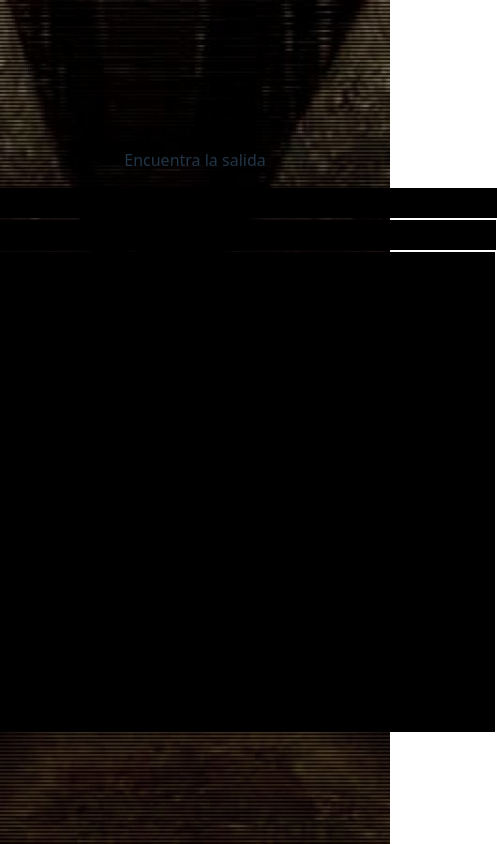
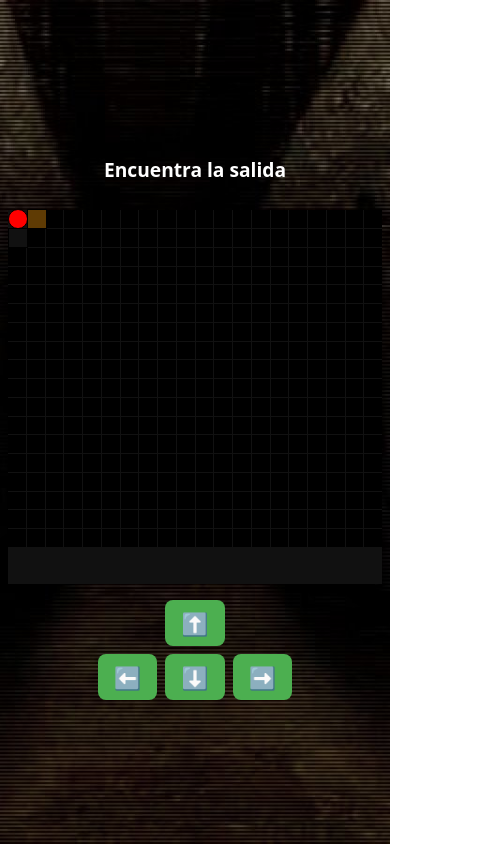
Before and after one commit to Patricio013/PaginaJuegos, a React (Vite) app: page /laberinto in a window 390 px wide. Shown: the whole page, 497 px wide, since content can reach past the window. Built offline with nearby package versions, Linux system fonts and the light colour scheme.

Commit message:
responsive

```diff
--- /dev/null
+++ b/src/estilos/LaberintoMobile.css
@@ -0,0 +1,49 @@
+.laberinto-mobile {
+    display: flex;
+    flex-direction: column;
+    align-items: center;
+    padding: 8px;
+  }
+
+  /* Título encima */
+  .titulo-mobile {
+    font-size: 1.2rem;
+    color: white;
+    margin-bottom: 6px;
+    text-align: center;
+  }
+
+  .laberinto {
+    width: calc(100vw - 16px);  /* 100% del viewport ancho menos 16px de padding */
+    aspect-ratio: 1;            /* altura = anchura */
+    display: grid;
+    grid-template-columns: repeat(20, 1fr);
+    grid-template-rows:    repeat(20, 1fr);
+    gap: 1px;
+    background: #111;
+    margin-bottom: 12px;
+  }
+
+  .fila {
+    display: contents;
+  }
+
+  /* Cada celda ocupa toda su fracción */
+  .celda {
+    width: 100%;
+    height: 100%;
+  }
+
+  /* Controles táctiles */
+  .controles {
+    display: flex;
+    flex-direction: column;
+    align-items: center;
+  }
+
+  .controles button {
+    margin: 4px;
+    font-size: 22px;
+    padding: 8px 16px;
+    border-radius: 8px;
+  }
--- /dev/null
+++ b/src/estilos/LaberintoPC.css
@@ -0,0 +1,42 @@
+.laberinto-pc {
+    display: flex;
+    flex-direction: column;
+    align-items: center;
+    margin-top: 20px;
+  }
+
+  .fila-pc {
+    display: flex;
+  }
+
+  .celda-pc {
+    width: 30px;
+    height: 30px;
+    border: 1px solid #000;
+    display: flex;
+    align-items: center;
+    justify-content: center;
+    transition: background 0.2s;
+  }
+
+  .pared-pc {
+    background: #5f3b04;
+  }
+
+  .meta-pc {
+    background: gold;
+  }
+
+  .trampa-pc {
+    background: crimson;
+  }
+
+  .jugador-pc {
+    background: red;
+    border-radius: 50%;
+  }
+
+  .oculto-pc {
+    background: black;
+    border: none;
+  }
--- /dev/null
+++ b/src/estilos/RompecabezasMobile.css
@@ -0,0 +1,30 @@
+.rompecabezas-mobile {
+  width: 90vw;    /* ó el % que prefieras */
+  height: 90vw;   /* lo mismo para que sea cuadrado */
+  max-width: 360px;  /* opcional: no lo dejes gigante en tablets */
+  max-height: 360px;
+  box-sizing: border-box;
+  display: grid;
+  grid-template-columns: repeat(5, 1fr);
+  grid-template-rows: repeat(5, 1fr);
+  gap: 5px;
+  margin: 0 auto;
+}
+
+.pieza-mobile {
+  width: 100%;
+  height: 100%;
+  border: 1px solid #ccc;
+  cursor: grab;
+  transition: transform 0.2s ease;
+  box-sizing: border-box;
+  touch-action: none;
+}
+
+.pieza-mobile:active {
+  cursor: grabbing;
+}
+
+.pieza-mobile:hover {
+  transform: scale(1.05);
+}
--- /dev/null
+++ b/src/estilos/RompecabezasPC.css
@@ -0,0 +1,24 @@
+.rompecabezas-pc {
+    display: grid;
+    grid-template-columns: repeat(3, 100px);
+    grid-template-rows: repeat(3, 100px);
+    gap: 5px;
+    margin: 0 auto;
+    max-width: 320px;
+  }
+
+  .pieza-pc {
+    width: 100px;
+    height: 100px;
+    border: 1px solid #ccc;
+    cursor: grab;
+    transition: transform 0.2s ease;
+  }
+
+  .pieza-pc:active {
+    cursor: grabbing;
+  }
+
+  .pieza-pc:hover {
+    transform: scale(1.05);
+  }
--- a/src/pages/Laberinto.jsx
+++ b/src/pages/Laberinto.jsx
@@ -5,6 +5,8 @@ import AnimatedPage from "../componentes/AnimatedPage";
 import AudioPlayer from "../componentes/AudioPlayer";
 import laberintoMusico from "../assets/laberinto.mp3";
 import victoriaVideo from "../assets/Felicidades.mp4";
+import LaberintoPC from "./Refactorizado/LaberintoPC";
+import LaberintoMobile from "./Refactorizado/LaberintoMobile";
 
 function Laberinto() {
     const navigate = useNavigate();
@@ -34,17 +36,24 @@ function Laberinto() {
 
     const [pos, setPos] = useState({ x: 0, y: 0 });
     const [ganado, setGanado] = useState(false);
+    const [isMobile, setIsMobile] = useState(false);
 
     useEffect(() => {
-      const handleKeyDown = (e) => {
-        if (ganado) return;
+      const handleResize = () => {
+        setIsMobile(window.innerWidth <= 768);
+      };
+      handleResize();
+      window.addEventListener("resize", handleResize);
+      return () => window.removeEventListener("resize", handleResize);
+    }, []);
 
+    const mover = (direccion) => {
       let { x, y } = pos;
 
-        if (e.key === "ArrowUp" && y > 0 && laberinto[y - 1][x] !== 1) y--;
-        if (e.key === "ArrowDown" && y < tamaño - 1 && laberinto[y + 1][x] !== 1) y++;
-        if (e.key === "ArrowLeft" && x > 0 && laberinto[y][x - 1] !== 1) x--;
-        if (e.key === "ArrowRight" && x < tamaño - 1 && laberinto[y][x + 1] !== 1) x++;
+      if (direccion === "arriba" && y > 0 && laberinto[y - 1][x] !== 1) y--;
+      if (direccion === "abajo"  && y < tamaño - 1 && laberinto[y + 1][x] !== 1) y++;
+      if (direccion === "izquierda" && x > 0 && laberinto[y][x - 1] !== 1) x--;
+      if (direccion === "derecha" && x < tamaño - 1 && laberinto[y][x + 1] !== 1) x++;
 
       if (laberinto[y][x] === 3) {
         alert("⚠️ ¡Caíste en una trampa! Vuelves al inicio.");
@@ -59,9 +68,22 @@ function Laberinto() {
       setPos({ x, y });
     };
 
-      window.addEventListener("keydown", handleKeyDown);
-      return () => window.removeEventListener("keydown", handleKeyDown);
-    }, [pos, laberinto, ganado]);
+    useEffect(() => {
+      if (isMobile || ganado) return;
+
+      const onKeyDown = (e) => {
+        switch (e.key) {
+          case "ArrowUp":    mover("arriba");    break;
+          case "ArrowDown":  mover("abajo");     break;
+          case "ArrowLeft":  mover("izquierda"); break;
+          case "ArrowRight": mover("derecha");   break;
+        }
+      };
+
+      window.addEventListener("keydown", onKeyDown);
+      return () => window.removeEventListener("keydown", onKeyDown);
+    }, [pos, isMobile, ganado]);
+
 
     return (
       <AnimatedPage>
@@ -73,27 +95,24 @@ function Laberinto() {
             </video>
           </div>
         ) : (
-          <div className="laberinto">
+          <>
             <AudioPlayer src={laberintoMusico} />
-            <p>Encuentra la salida</p>
-            {laberinto.map((fila, y) => (
-              <div key={y} className="fila">
-                {fila.map((celda, x) => {
-                  let distancia = Math.abs(pos.x - x) + Math.abs(pos.y - y);
-                  let visible = distancia <= rangoVision;
-
-                  let clase = "celda";
-                  if (!visible) clase += " oculto";
-                  if (celda === 1) clase += " pared";
-                  if (celda === 2) clase += " meta";
-                  if (celda === 3) clase += " trampa";
-                  if (pos.x === x && pos.y === y) clase += " jugador";
-
-                  return <div key={x} className={clase}></div>;
-                })}
-              </div>
-            ))}
-          </div>
+            {isMobile ? (
+              <LaberintoMobile
+                laberinto={laberinto}
+                pos={pos}
+                rangoVision={rangoVision}
+                mover={mover}
+              />
+            ) : (
+              <LaberintoPC
+                laberinto={laberinto}
+                pos={pos}
+                rangoVision={rangoVision}
+                mover={mover}
+              />
+            )}
+          </>
         )}
       </AnimatedPage>
     );
--- /dev/null
+++ b/src/pages/Refactorizado/LaberintoMobile.jsx
@@ -0,0 +1,38 @@
+import "../../estilos/LaberintoMobile.css";
+
+function LaberintoMobile({ laberinto, pos, rangoVision, mover }) {
+    return (
+      <div className="laberinto-mobile">
+        <h2 className="titulo-mobile">Encuentra la salida</h2>
+        <div className="laberinto">
+          {laberinto.map((fila, yFila) => (
+            <div key={yFila} className="fila">
+              {fila.map((celda, xCol) => {
+                let distancia = Math.abs(pos.x - xCol) + Math.abs(pos.y - yFila);
+                let visible = distancia <= rangoVision;
+
+                let clase = "celda";
+                if (!visible) clase += " oculto";
+                if (celda === 1) clase += " pared";
+                if (celda === 2) clase += " meta";
+                if (celda === 3) clase += " trampa";
+                if (pos.x === xCol && pos.y === yFila) clase += " jugador";
+
+                return <div key={xCol} className={clase}></div>;
+              })}
+            </div>
+          ))}
+        </div>
+        <div className="controles">
+          <button onClick={() => mover("arriba")}>⬆️</button>
+          <div>
+            <button onClick={() => mover("izquierda")}>⬅️</button>
+            <button onClick={() => mover("abajo")}>⬇️</button>
+            <button onClick={() => mover("derecha")}>➡️</button>
+          </div>
+        </div>
+      </div>
+    );
+}
+
+export default LaberintoMobile;
--- /dev/null
+++ b/src/pages/Refactorizado/LaberintoPC.jsx
@@ -0,0 +1,28 @@
+import "../../estilos/LaberintoPC.css";
+
+function LaberintoPC({ laberinto, pos, rangoVision }) {
+    return (
+      <div className="laberinto-pc">
+        <h2>Encuentra la salida</h2>
+        {laberinto.map((fila, y) => (
+          <div key={y} className="fila-pc">
+            {fila.map((celda, x) => {
+              let distancia = Math.abs(pos.x - x) + Math.abs(pos.y - y);
+              let visible = distancia <= rangoVision;
+
+              let clase = "celda-pc";
+              if (!visible) clase += " oculto-pc";
+              if (celda === 1) clase += " pared-pc";
+              if (celda === 2) clase += " meta-pc";
+              if (celda === 3) clase += " trampa-pc";
+              if (pos.x === x && pos.y === y) clase += " jugador-pc";
+
+              return <div key={x} className={clase}></div>;
+            })}
+          </div>
+        ))}
+      </div>
+    );
+  }
+
+  export default LaberintoPC;
--- /dev/null
+++ b/src/pages/Refactorizado/RompecabezasMobile.jsx
@@ -0,0 +1,38 @@
+import puzzle from "../../assets/rompecabezas.png";
+import "../../estilos/RompecabezasMobile.css";
+
+function RompecabezasMobile({ piezas, gridSize, swapPiezas }) {
+    let touchStartIndex = null;
+
+    const handleTouchStart = (index) => {
+        touchStartIndex = index;
+    };
+
+    const handleTouchEnd = (index) => {
+        if (touchStartIndex !== null && touchStartIndex !== index) {
+        swapPiezas(touchStartIndex, index);
+        }
+        touchStartIndex = null;
+    };
+
+    return (
+      <div className="rompecabezas-mobile" style={{ gridTemplateColumns: `repeat(${gridSize}, 1fr)` }}>
+        {piezas.map((pos, index) => (
+          <div
+            key={index}
+            className="pieza-mobile"
+            draggable
+            onTouchStart={() => handleTouchStart(index)}
+            onTouchEnd={() => handleTouchEnd(index)}
+            style={{
+              backgroundImage: `url(${puzzle})`,
+              backgroundSize: `${gridSize * 100}px ${gridSize * 100}px`,
+              backgroundPosition: `${-(pos % gridSize) * 100}px ${-Math.floor(pos / gridSize) * 100}px`,
+            }}
+          />
+        ))}
+      </div>
+    );
+  }
+
+  export default RompecabezasMobile;
--- /dev/null
+++ b/src/pages/Refactorizado/RompecabezasPC.jsx
@@ -0,0 +1,29 @@
+import puzzle from "../../assets/rompecabezas.png";
+import "../../estilos/RompecabezasPC.css";
+
+function RompecabezasPC({ piezas, gridSize, swapPiezas }) {
+    return (
+      <div className="rompecabezas-pc" style={{ gridTemplateColumns: `repeat(${gridSize}, 1fr)` }}>
+        {piezas.map((pos, index) => (
+          <div
+            key={index}
+            className="pieza-pc"
+            draggable
+            onDragStart={(e) => e.dataTransfer.setData("text/plain", index)}
+            onDragOver={(e) => e.preventDefault()}
+            onDrop={(e) => {
+              const fromIndex = e.dataTransfer.getData("text/plain");
+              swapPiezas(fromIndex, index);
+            }}
+            style={{
+              backgroundImage: `url(${puzzle})`,
+              backgroundSize: `${gridSize * 100}px ${gridSize * 100}px`,
+              backgroundPosition: `${-(pos % gridSize) * 100}px ${-Math.floor(pos / gridSize) * 100}px`,
+            }}
+          />
+        ))}
+      </div>
+    );
+  }
+
+  export default RompecabezasPC;
--- a/src/pages/Rompecabezas.jsx
+++ b/src/pages/Rompecabezas.jsx
@@ -3,8 +3,9 @@ import { useNavigate } from "react-router-dom";
 import AudioPlayer from "../componentes/AudioPlayer";
 import rompecabezasMusic from "../assets/rompecabezas.mp3";
 import "../estilos/Rompecabezas.css";
-import puzzle from "../assets/rompecabezas.png";
-import AnimatedPage from "../componentes/AnimatedPage"
+import RompecabezasPC from "./Refactorizado/RompecabezasPC";
+import RompecabezasMobile from "./Refactorizado/RompecabezasMobile";
+import AnimatedPage from "../componentes/AnimatedPage";
 
 const GRID_SIZE = 5; // Para el yo del futuro, si quiero cambiar la cantidad de casillar, nomas cambiar este numero
 const TOTAL_PIEZAS = GRID_SIZE * GRID_SIZE;
@@ -13,6 +14,14 @@ const piezasCorrectas = [...Array(TOTAL_PIEZAS).keys()];
 function Rompecabezas() {
   const navigate = useNavigate();
   const [piezas, setPiezas] = useState([]);
+  const [isMobile, setIsMobile] = useState(false);
+
+  useEffect(() => {
+    const handleResize = () => setIsMobile(window.innerWidth <= 768);
+    handleResize();
+    window.addEventListener("resize", handleResize);
+    return () => window.removeEventListener("resize", handleResize);
+  }, []);
 
   useEffect(() => {
     setPiezas([...piezasCorrectas].sort(() => Math.random() - 0.5));
@@ -31,26 +40,11 @@ function Rompecabezas() {
   return (
     <AnimatedPage>
       <AudioPlayer src={rompecabezasMusic} />
-      <div className="rompecabezas" style={{ gridTemplateColumns: `repeat(${GRID_SIZE}, 1fr)` }}>
-        {piezas.map((pos, index) => (
-          <div
-            key={index}
-            className="pieza"
-            draggable
-            onDragStart={(e) => e.dataTransfer.setData("text/plain", index)}
-            onDragOver={(e) => e.preventDefault()}
-            onDrop={(e) => {
-              const fromIndex = e.dataTransfer.getData("text/plain");
-              swapPiezas(fromIndex, index);
-            }}
-            style={{
-              backgroundImage: `url(${puzzle})`,
-              backgroundSize: `${GRID_SIZE * 100}px ${GRID_SIZE * 100}px`,
-              backgroundPosition: `${-(pos % GRID_SIZE) * 100}px ${-Math.floor(pos / GRID_SIZE) * 100}px`,
-            }}
-          />
-        ))}
-      </div>
+      {isMobile ? (
+        <RompecabezasMobile piezas={piezas} gridSize={GRID_SIZE} swapPiezas={swapPiezas} />
+      ) : (
+        <RompecabezasPC piezas={piezas} gridSize={GRID_SIZE} swapPiezas={swapPiezas} />
+      )}
     </AnimatedPage>
   );
 }
```
Lines whose indentation alone changed are shown as unchanged.
